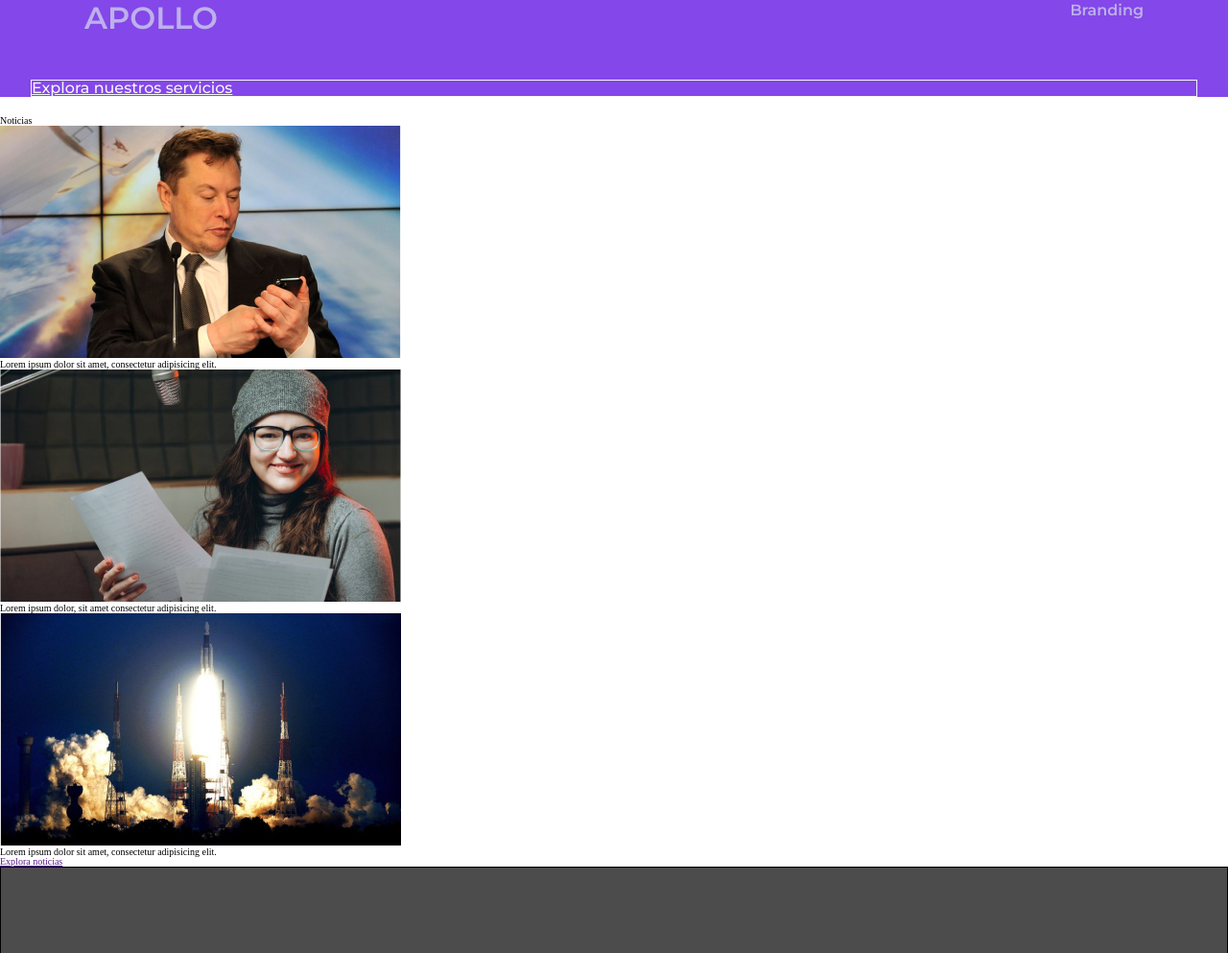
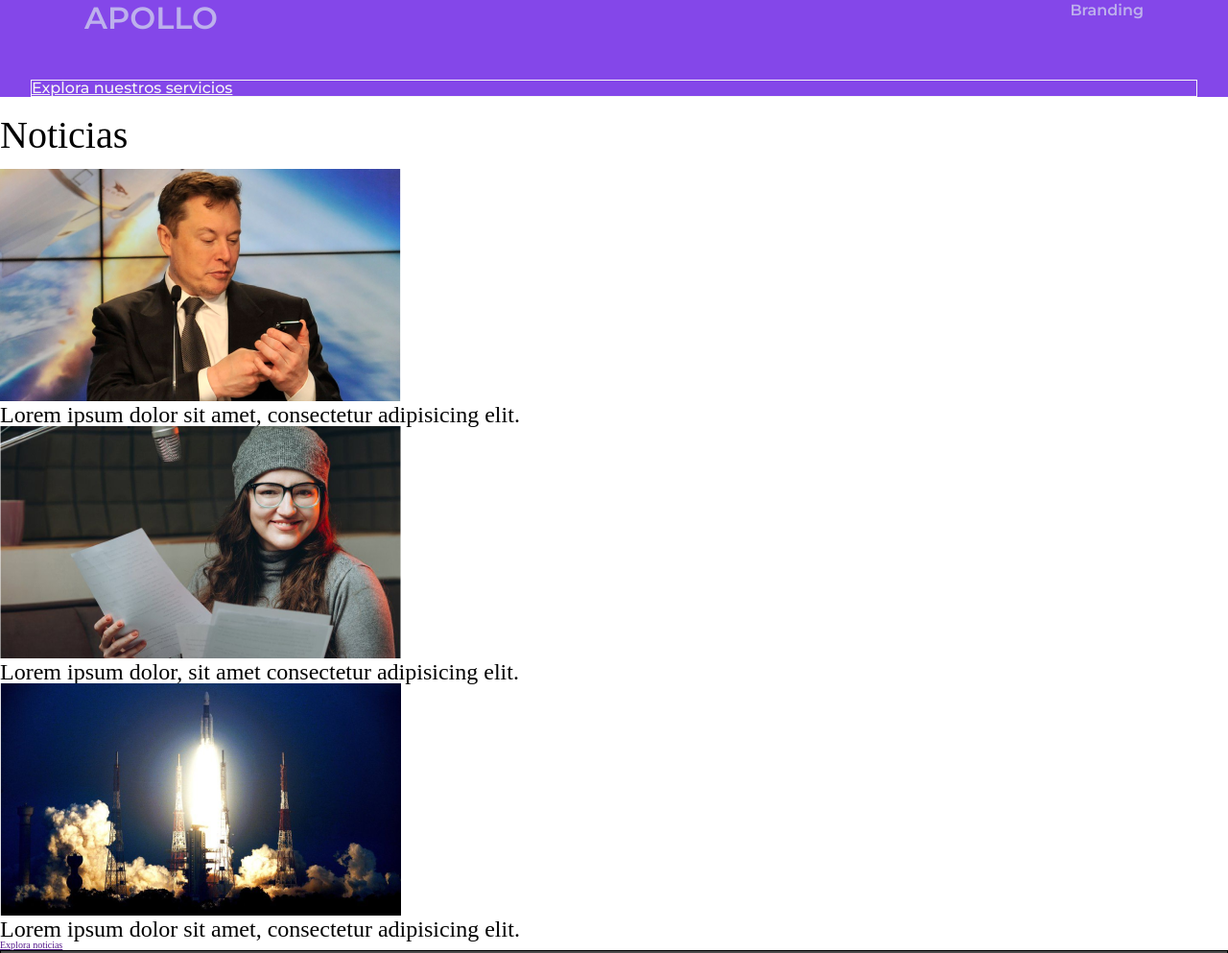
Before and after one commit to mjgarreq/project-promo-b-module-1-team-3, a plain HTML site: page index.html in a window 1280 px wide. Shown: the part 3379-4372 px from the top of the page at 96% size. Drawn offline with Linux system fonts and the light colour scheme.

Commit message:
style secction3

```diff
--- a/css/style.css
+++ b/css/style.css
@@ -93,6 +93,41 @@
 
 /*SECTION2-finish*/
 
+/*SECTION3-start*/
+
+
+.section3 {
+    width: 100%;
+    background-color: var(--secundary-color);
+    margin: ;
+    padding: 10px, 20px, 10px, 20px;
+    display: flex;
+    flex-direction: column;
+}
+
+.section3 p{
+    font-size: 2.4rem;
+}
+.section3 h2 {
+    margin: 0 104.6px 14.9px 0;
+    font-size: 4rem;
+    display: flex;
+    align-items: center;
+}
+
+.article {
+    gap: 20;
+}
+
+.image1-section3 {
+
+
+}
+
+
+
+/*SECTION-finish*/
+
 /*SECTION4-start*/
 
 .frame-17 {
--- a/index.html
+++ b/index.html
@@ -82,18 +82,26 @@
         </section>
         <section class="section3">
 
-            <h2> Noticias </h2>
-            <article>
-                <img src="./images/8.png" alt="" class="images-ssection3">
-                <p> Lorem ipsum dolor sit amet, consectetur adipisicing elit. </p>
+            <h2 class=".news-title"> Noticias </h2>
+
+            <article class="article">
+                <figure>
+                    <img src="./images/8.png" alt="" class="image1-section3">
+                </figure>
+                    <p> Lorem ipsum dolor sit amet, consectetur adipisicing elit. </p>
+
             </article>
             <article>
-                <img src="./images/6.png" alt="" class="images-ssection3">
-                <p> Lorem ipsum dolor, sit amet consectetur adipisicing elit. </p>
+                <div>
+                    <img src="./images/6.png" alt="" class="image2-section3">
+                    <p> Lorem ipsum dolor, sit amet consectetur adipisicing elit. </p>
+                </div>
             </article>
             <article>
-                <img src="./images/7.png" alt="" class="images-ssection3">
-                <p> Lorem ipsum dolor sit amet, consectetur adipisicing elit. </p>
+                <div>
+                    <img src="./images/7.png" alt="" class="image3-section3">
+                    <p> Lorem ipsum dolor sit amet, consectetur adipisicing elit. </p>
+                </div>
             </article>
             <a href=""> Explora noticias </a>
         </section>
```
